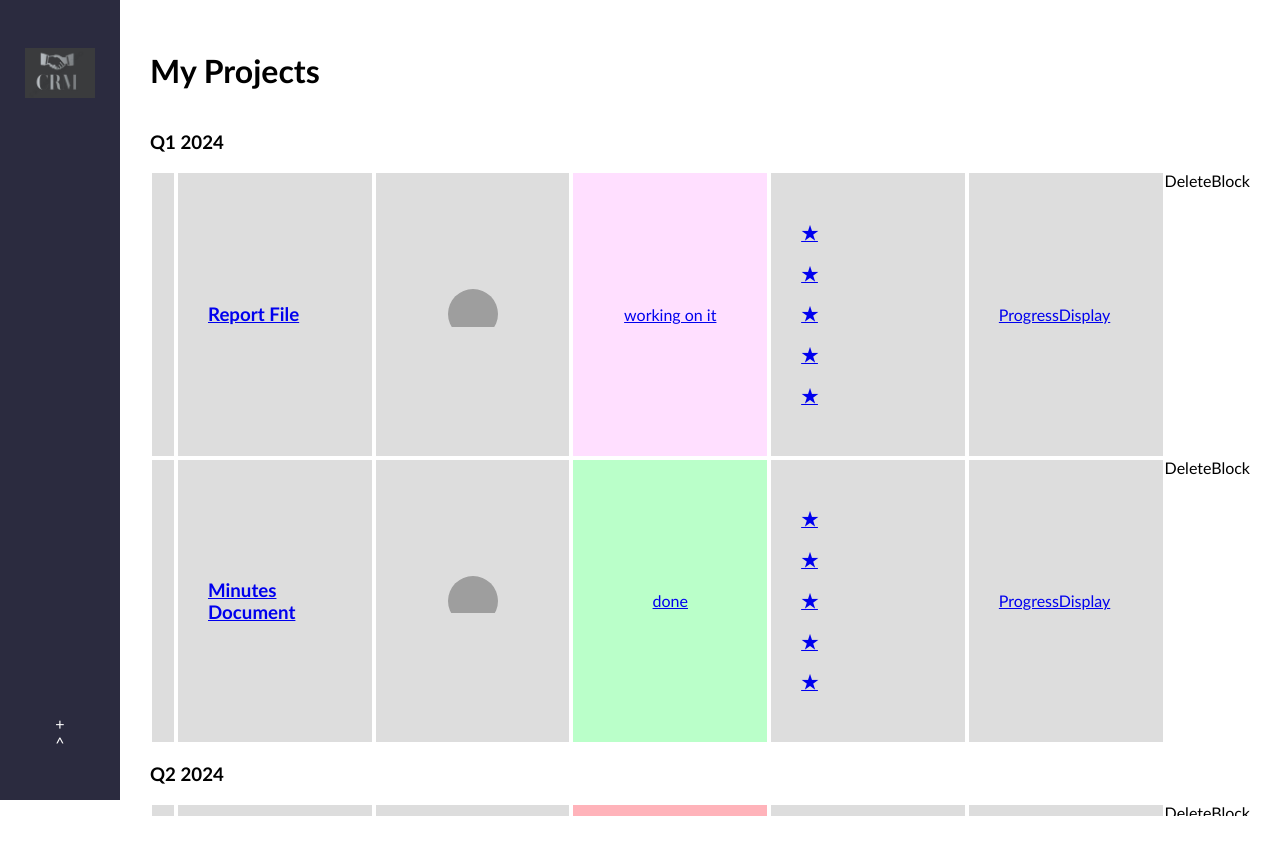
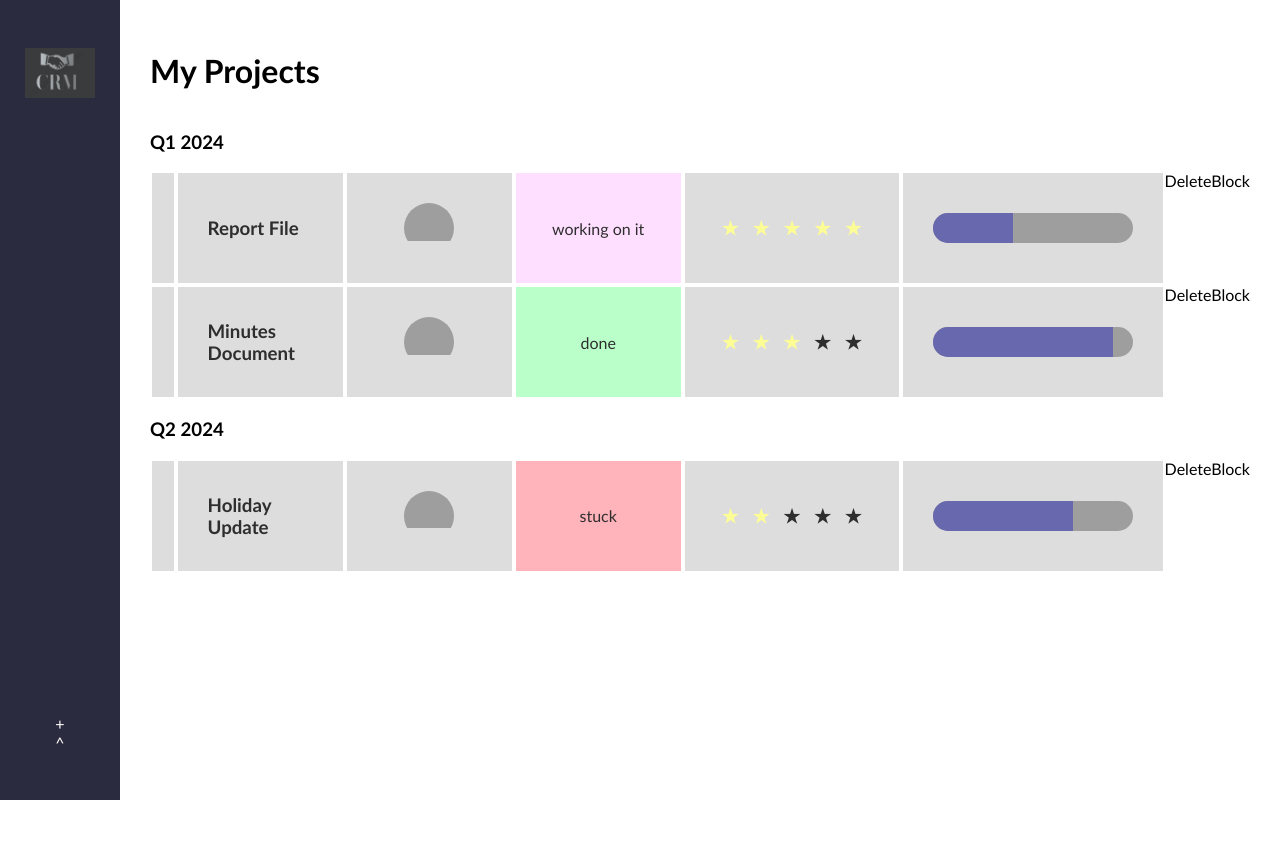
Before and after one commit to Aftermath001/CRM-Project, a React (Create React App) app in the folder my app/: page / in a window 1280 px wide. Built offline with nearby package versions, Linux system fonts and the light colour scheme; grey boxes are pictures that could not be loaded.

Commit message:
Progress Bar

```diff
--- a/my app/src/components/ProgressDisplay.js
+++ b/my app/src/components/ProgressDisplay.js
@@ -1,8 +1,12 @@
 import React from 'react'
 
-const ProgressDisplay = () => {
+const ProgressDisplay = ({progress}) => {
   return (
-    <div>ProgressDisplay</div>
+    <div className="progress-display">
+      <div className="progress-bar">
+        <div style={{width: progress + '%'}} className="progress-indicator" ></div>
+      </div>
+    </div>
   )
 }
 
--- a/my app/src/components/TicketCard.js
+++ b/my app/src/components/TicketCard.js
@@ -14,8 +14,8 @@
           <h3>{ticket.title}</h3>
           <AvatarDisplay ticket={ticket}/>
           <StatusDisplay status={ticket.status}/>
-          <PriorityDisplay/>
-          <ProgressDisplay/>
+          <PriorityDisplay priority={ticket.priority}/>
+          <ProgressDisplay progress={ticket.progress}/>
         </Link>
       <DeleteBlock/>
 
--- a/my app/src/index.css
+++ b/my app/src/index.css
@@ -5,6 +5,10 @@
 }
 .app{
     display: flex;
+}
+#link{
+    text-decoration: none;
+    color: rgb(46,46,46);
 }
 
 /* NAVBAR */
@@ -88,4 +92,31 @@
     display: flex;
     justify-content: center;
 }
+.ticket-card .priority-display{
+    display: flex;
+    justify-content: center;
+}
+.ticket-card .priority-display .star-container{
+    display: flex;
+
+}
+.ticket-card .priority-display .star-container h3{
+    margin: 7px;
+    padding: 0;
+
+}
+.ticket-card .progress-display{
+    min-width: 200px;
+}
+.ticket-card .progress-bar{
+    width: 100%;
+    height: 30px;
+    background-color: rgb(158,158,158);
+    border-radius: 15px;
+    overflow: hidden;
+}
+.ticket-card .progress-bar .progress-indicator{
+    background-color: rgb(104,104,175);
+    height: 100%;
+}
 /* TicketCard */
```
